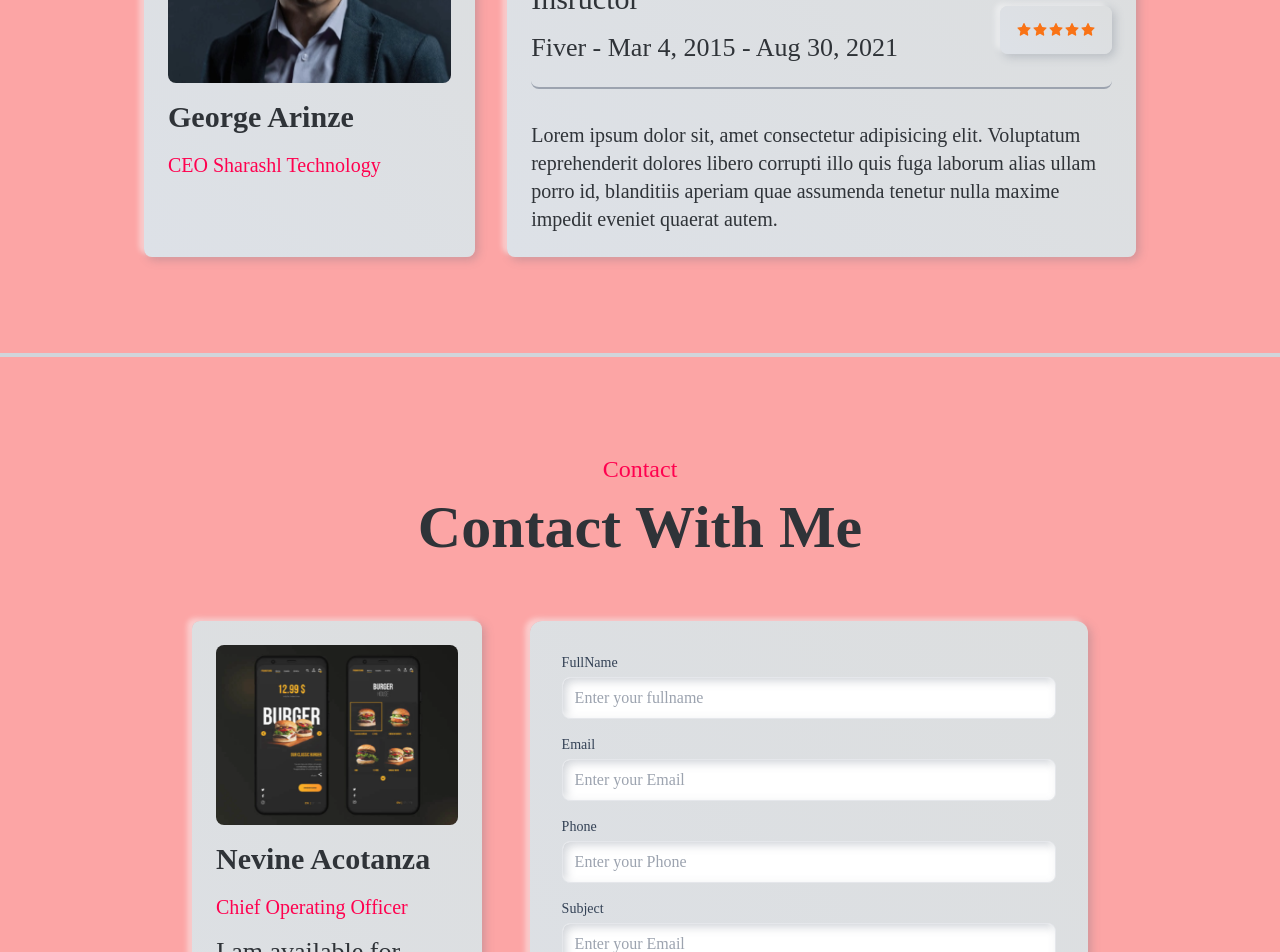
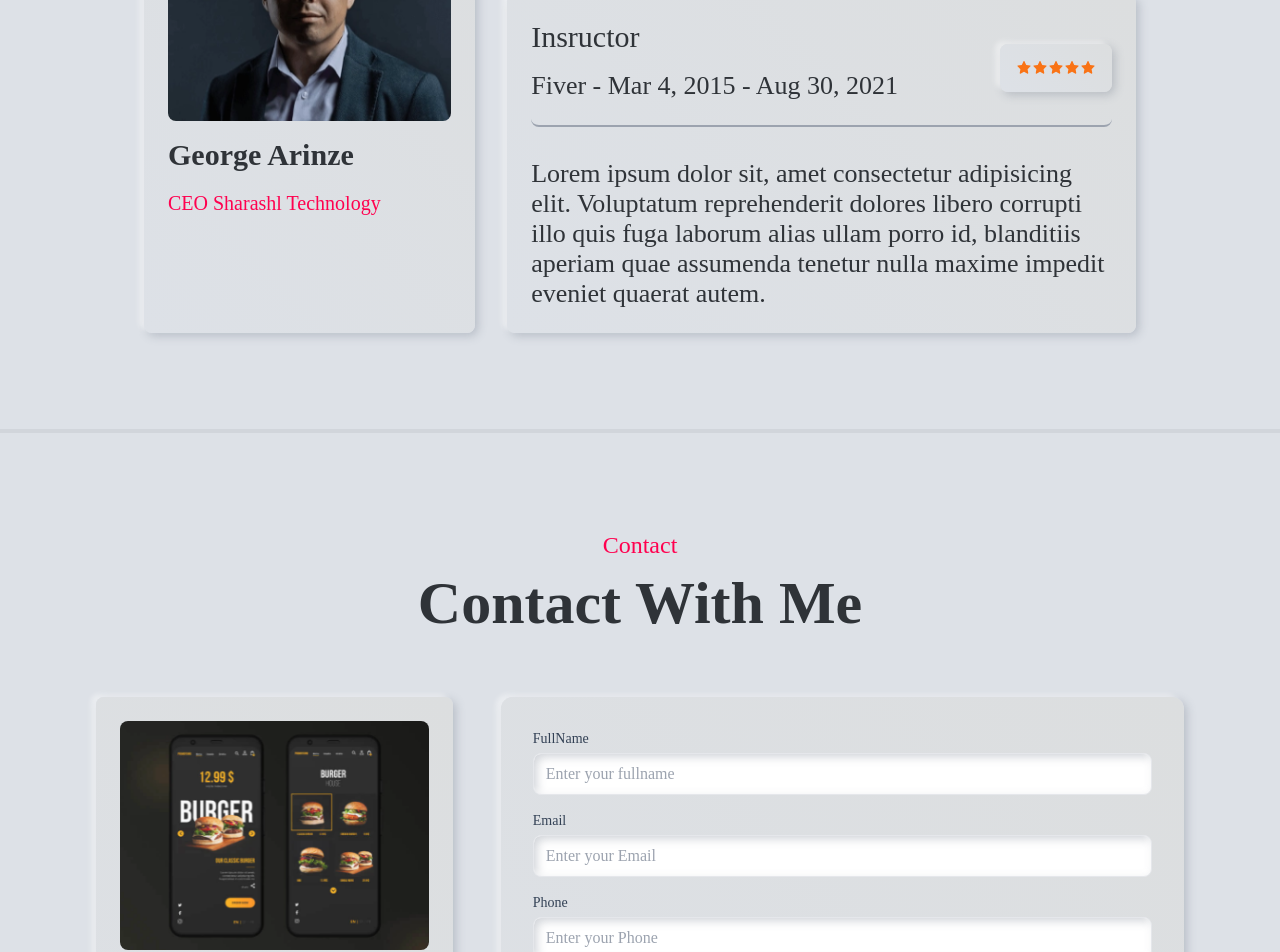
Before and after one commit to ultramind/my-official-react-portfolio, a React (Vite) app: page / in a window 1280 px wide. Shown: the part 5520-6472 px from the top of the page. Built offline with nearby package versions, Linux system fonts and the light colour scheme; a web font is replaced by a local one.

Commit message:
Styled the Contact section responsiveness sm,md,lg,xl

```diff
--- a/index.html
+++ b/index.html
@@ -6,7 +6,7 @@
     <meta name="viewport" content="width=device-width, initial-scale=1.0" />
     <title>Vite + React</title>
   </head>
-  <body class="bg-yellow-400 md:bg-green-400 lg:bg-red-300">
+  <body class="">
     <div id="root"></div>
     <script type="module" src="/src/main.jsx"></script>
   </body>
--- a/src/components/Contact/index.jsx
+++ b/src/components/Contact/index.jsx
@@ -1,4 +1,4 @@
-import { useState } from "react";
+import { useEffect, useState } from "react";
 import img from "../../assets/images/portfolio/portfolio-1.png";
 import {
   BsArrowLeftCircle,
@@ -10,10 +10,15 @@ import { GrLinkNext } from "react-icons/gr";
 import { SlSocialFacebook } from "react-icons/sl";
 import { FiFacebook, FiLinkedin } from "react-icons/fi";
 import { TbBrandGithub, TbBrandTwitter } from "react-icons/tb";
+import Aos from "aos";
+import "aos/dist/aos.css";
 
 const Contact = () => {
+  useEffect(() => {
+    Aos.init({ duration: 1000 });
+  }, []);
   return (
-    <div className="p-4 md:px-[15%] mt-20 mb-16">
+    <div className="p-4 md:px-8 mt-20 mb-16 lg:px-24">
       <div className="title text-center space-y-3">
         <h3 className="text-primary text-2xl">Contact</h3>
         <h1 className="text-4xl font-bold md:text-6xl">Contact With Me</h1>
--- a/src/components/Header/index.jsx
+++ b/src/components/Header/index.jsx
@@ -18,7 +18,7 @@ const Header = () => {
       <div
         className={
           navEffect == true
-            ? "hidden md:block mx-auto border-b-2 border-gray-300 sticky top-0 left-0 right-0 shadow-lg md:bg-[#ECF0F3] z-10 ease-in-out duration-300"
+            ? "hidden md:block mx-auto border-b-2 border-gray-300 sticky top-0 left-0 right-0 shadow-lg md:bg-[#dde1e7] z-10 ease-in-out duration-300"
             : "hidden md:block relative top-0 left-0 right-0 mx-auto border-b-2 border-gray-300 md:bg-transparent z-10 ease-in-out duration-300"
         }
       >
--- a/src/components/Testimonial/Testimony.jsx
+++ b/src/components/Testimonial/Testimony.jsx
@@ -55,7 +55,7 @@ const Testimony = ({ propData }) => {
               </div>
             </div>
           </div>
-          <p className="leading-42 text-xl">{body}</p>
+          <p className="">{body}</p>
         </div>
       </div>
     </div>
--- a/src/index.css
+++ b/src/index.css
@@ -5,8 +5,8 @@
 
 @layer {
   body {
-    /* .background-color: #dde1e7; */
-    background-color: #ecf0f3;
+    background-color: #dde1e7;
+    /* background-color: #ecf0f3; */
     color: #2f3338;
     font-family: "Rancho", cursive;
   }
```
